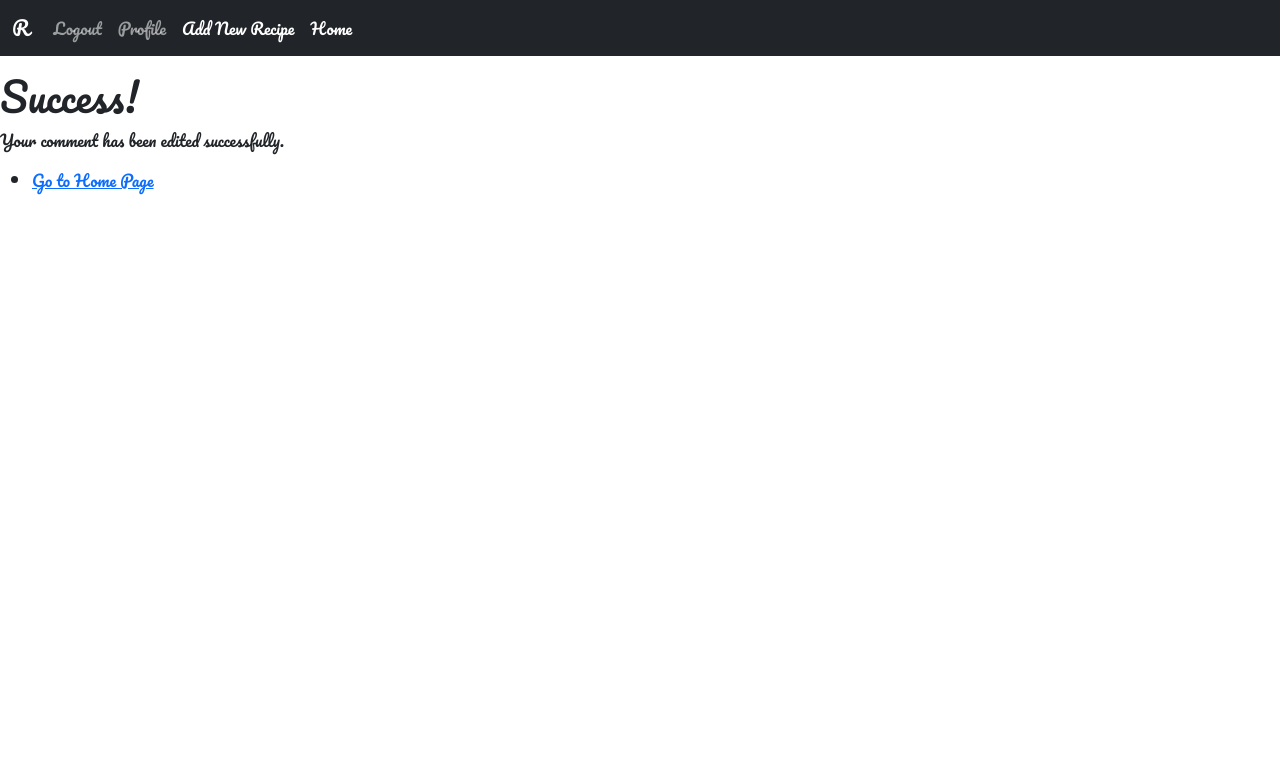
After one commit to Jar3dC0nway/recipease, a Django app: page /comment_edit_success/ in a window 1280 px wide. The commit adds this page. Shown: the top 783 px of the page. Run offline with Django 4.2, Linux system fonts and the light colour scheme; the visitor is signed in with stand-in values (Sample User, id 1); some libraries are stand-ins or nearby versions.

Commit message:
Users can now see their comments as well as edit/delete comments they post.

```diff
--- /dev/null
+++ b/recipease/engine/templates/comment_edit_success.html
@@ -0,0 +1,16 @@
+{% extends "base.html" %}
+{% block html %}
+
+<html>
+<head>
+    <title>Success</title>
+</head>
+<body>
+    <h1>Success!</h1>
+    <p>Your comment has been edited successfully.</p>
+    <ul>
+        <li><a href="{% url 'index' %}">Go to Home Page</a></li>
+    </ul>
+</body>
+</html>
+{% endblock %}
--- a/recipease/engine/urls.py
+++ b/recipease/engine/urls.py
@@ -18,5 +18,9 @@ urlpatterns = [
     path('rating_success/', views.rating_success_view, name='rating_success_view'),
     path('rate_recipe/<int:recipe_id>/', views.rate_recipe, name='rate_recipe'),
     path('add_comment/<int:recipe_id>/', views.add_comment, name='add_comment'),
+    path('edit_comment/<int:recipe_id>/<int:comment_id>', views.edit_comment_info, name='edit_comment'),
+    path('delete_comment/<int:recipe_id>/<int:comment_id>', views.delete_comment_info, name='delete_comment'),
     path('comment_success/', views.comment_success_view, name='comment_success_view'),
+    path('comment_edit_success/', views.comment_edit_success_view, name='comment_edit_success_view'),
+    path('comment_delete_success/', views.comment_delete_success_view, name='comment_delete_success_view'),
 ]
--- a/recipease/engine/views.py
+++ b/recipease/engine/views.py
@@ -4,7 +4,7 @@ from django.shortcuts import render, redirect
 
 from .database import sql_return, user_exists, add_user, get_user_info, max_recipeID, add_new_recipe, \
     add_nutrition_info, max_ingredientID, add_ingredient, rating_exists, add_rating, update_rating, add_new_comment, \
-    max_commentID
+    max_commentID, edit_comment, delete_comment
 from .forms import SearchForm, RecipeForm, IngredientForm, IngredientFormSet, RecipeRatingForm, CommentForm
 from django.contrib.auth.decorators import login_required
 from django.contrib.auth import get_user
@@ -45,6 +45,11 @@ def search(request):
                 last = s[3]
                 cleaned.append(s)
                 li = list(cleaned[-1])
+
+                recipeID = li[0]
+                comments = sql_return(f"SELECT content, email, recipeID, commentID FROM Comment WHERE recipeID = {recipeID};")
+                li.append(comments[0])
+
                 li[8] = [s[8]]
             else:  # Otherwise, don't add it and just add the ingredient info
                 li = list(cleaned[-1])
@@ -171,3 +176,74 @@ def add_comment(request, recipe_id):
             return redirect('comment_success_view')
 
     return render(request, 'add_comment.html', {'recipe_id': recipe_id})
+
+
+def check_matching_email(request, recipe_id, comment_id):
+
+    if not (str(recipe_id).isnumeric() and str(comment_id).isnumeric()):  # Imagine sql injecting comments
+        print(f"{request.user} tried modifying/deleting comment with recipeID: {recipe_id} and commentID: {comment_id}")
+        return False, HttpResponseRedirect("/")
+
+    c = sql_return(f"SELECT email FROM Comment WHERE recipeID = {recipe_id} AND commentID = {comment_id};")
+    try:
+        c = c[0][0]
+    except Exception:
+        return False, HttpResponseRedirect("/")
+    if len(c) == 0:
+        print("email not found")
+        return False, HttpResponseRedirect("/")
+    if c[0] != get_user(request).email:
+        print("email not matched")
+        return False, HttpResponseRedirect("/")
+    return True, None
+
+
+@login_required
+def edit_comment_info(request, recipe_id, comment_id):
+    success, http = check_matching_email(request, recipe_id, comment_id)
+    if not success:
+        return http
+
+    if request.method == 'POST':
+        form = CommentForm(request.POST)
+        if form.is_valid():
+            content = form.cleaned_data['content']
+            edit_comment(recipe_id, comment_id, content)
+            return redirect('comment_edit_success_view')
+
+    return render(request, 'edit_comment.html', {'recipe_id': recipe_id, 'comment_id': comment_id})
+
+
+@login_required
+def edit_comment_info(request, recipe_id, comment_id):
+    success, http = check_matching_email(request, recipe_id, comment_id)
+    if not success:
+        return http
+
+    if request.method == 'POST':
+        form = CommentForm(request.POST)
+        if form.is_valid():
+            content = form.cleaned_data['content']
+            edit_comment(recipe_id, comment_id, content)
+            return redirect('comment_edit_success_view')
+
+    return render(request, 'edit_comment.html', {'recipe_id': recipe_id, 'comment_id': comment_id})
+
+
+def comment_edit_success_view(request):
+    return render(request, 'comment_edit_success.html')
+
+
+@login_required
+def delete_comment_info(request, recipe_id, comment_id):
+    success, http = check_matching_email(request, recipe_id, comment_id)
+    if not success:
+        return http
+
+    delete_comment(int(recipe_id), int(comment_id))
+
+    return redirect('comment_delete_success_view')
+
+
+def comment_delete_success_view(request):
+    return render(request, 'comment_delete_success.html')
```
Also changed, not shown: recipease/engine/database.py (+6 -2 lines), recipease/engine/templates/comment_delete_success.html (added, +16 -0 lines), recipease/engine/templates/edit_comment.html (added, +17 -0 lines), recipease/engine/templates/search.html (+18 -2 lines).
